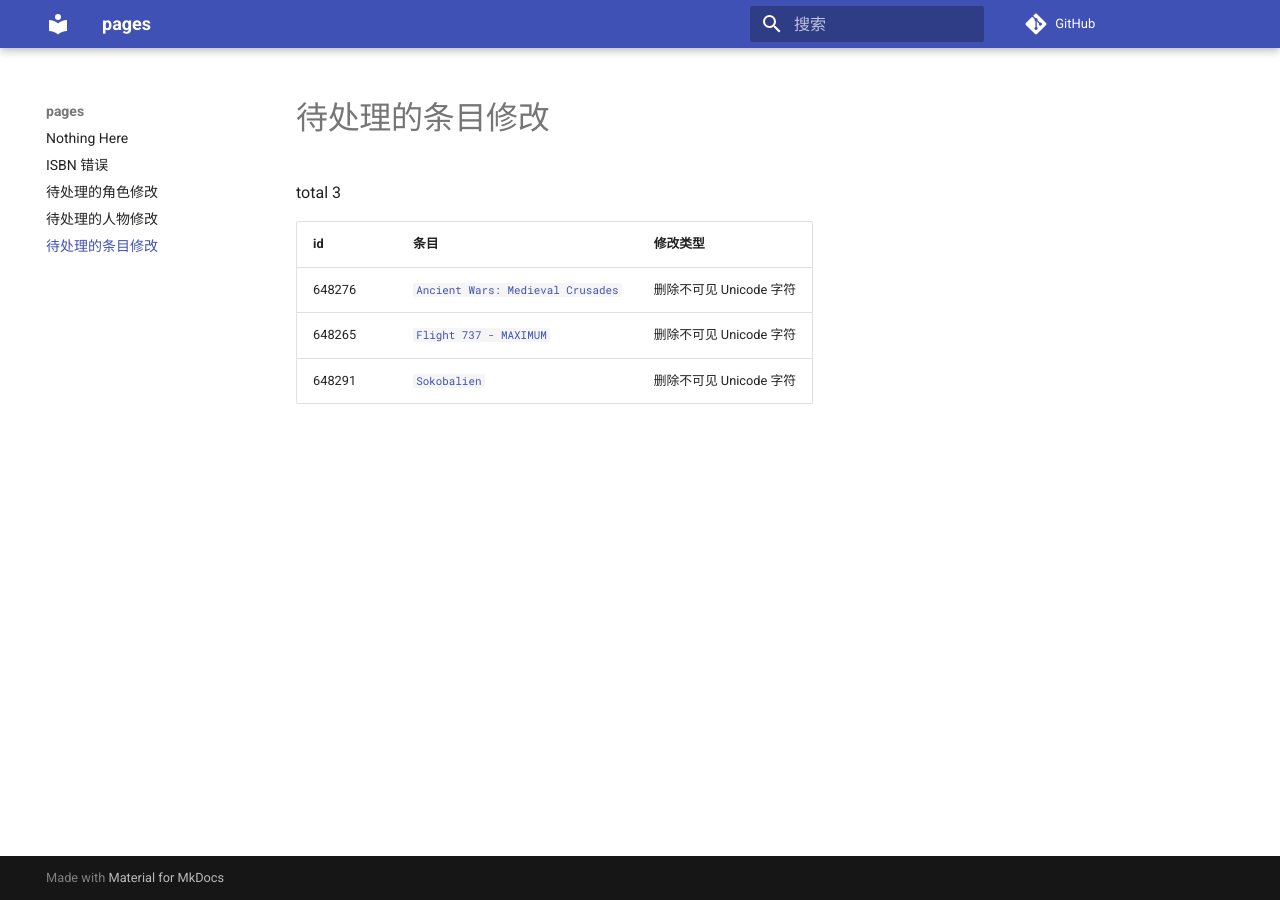
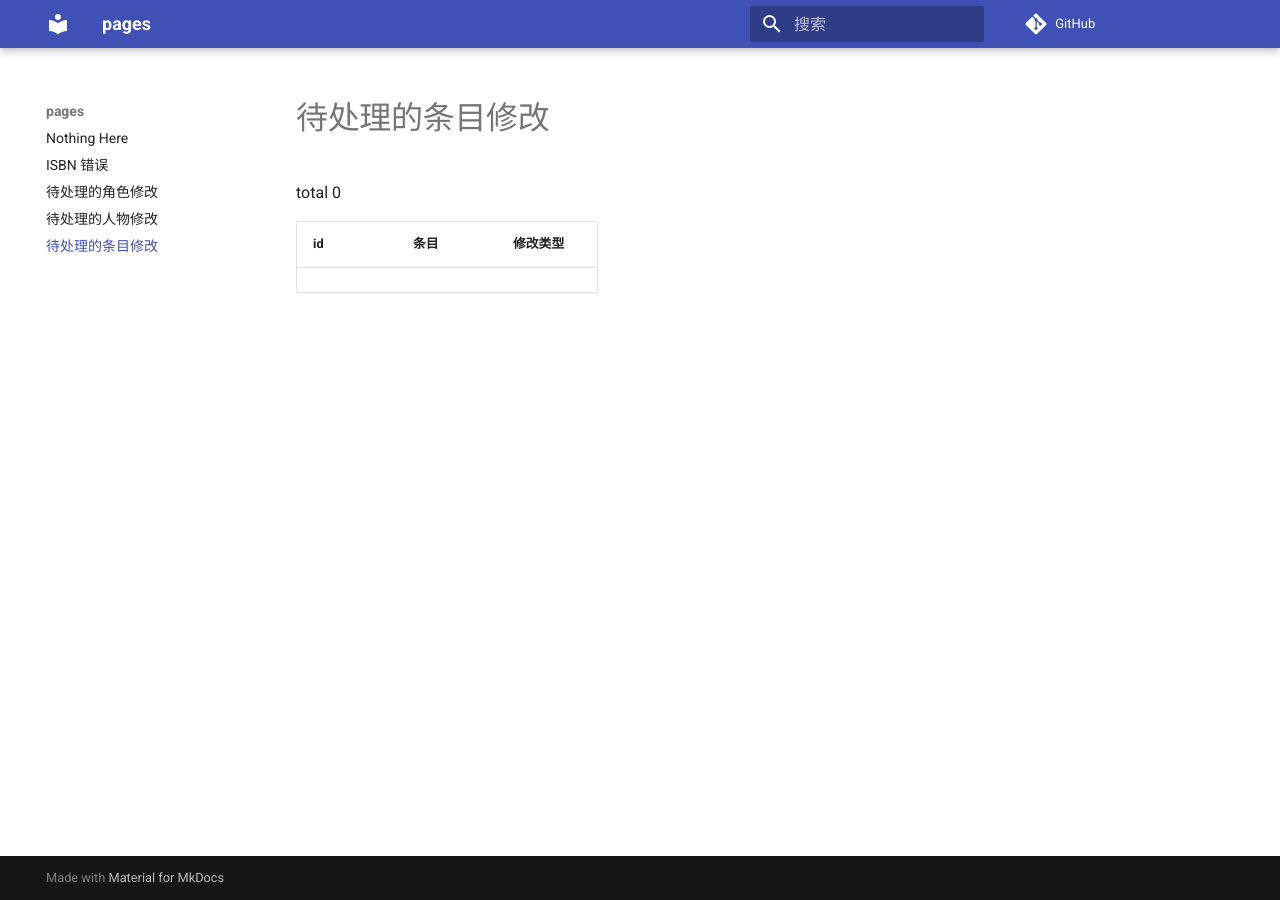
Before and after one commit to trim21/bangumi-pages, an MkDocs documentation site: the page built from docs/pending-subject-changes.md, in a window 1280 px wide. Built offline with MkDocs 1.6.1 and Material for MkDocs 9.7.7, drawn with Linux system fonts in a browser that asks for light colours; comment, search, counter and statistics services are not loaded.

Commit message:
update pending-changes.md

```diff
--- a/docs/pending-subject-changes.md
+++ b/docs/pending-subject-changes.md
@@ -1,9 +1,6 @@
 # 待处理的条目修改
 
-total 3
+total 0
 
 | id | 条目 | 修改类型 |
 | --- | --- | --- |
-| 648276 | [`Ancient Wars: Medieval Crusades`](https://bgm.tv/subject/648276) | 删除不可见 Unicode 字符 |
-| 648265 | [`Flight 737 - MAXIMUM`](https://bgm.tv/subject/648265) | 删除不可见 Unicode 字符 |
-| 648291 | [`Sokobalien`](https://bgm.tv/subject/648291) | 删除不可见 Unicode 字符 |
```
